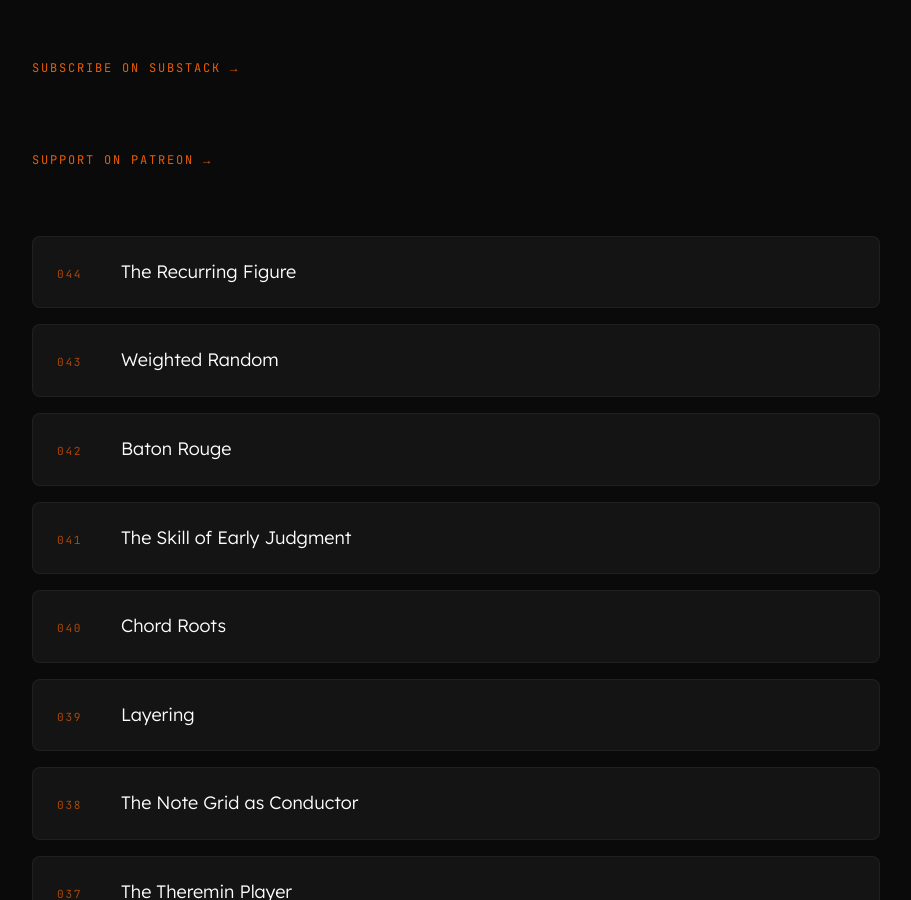
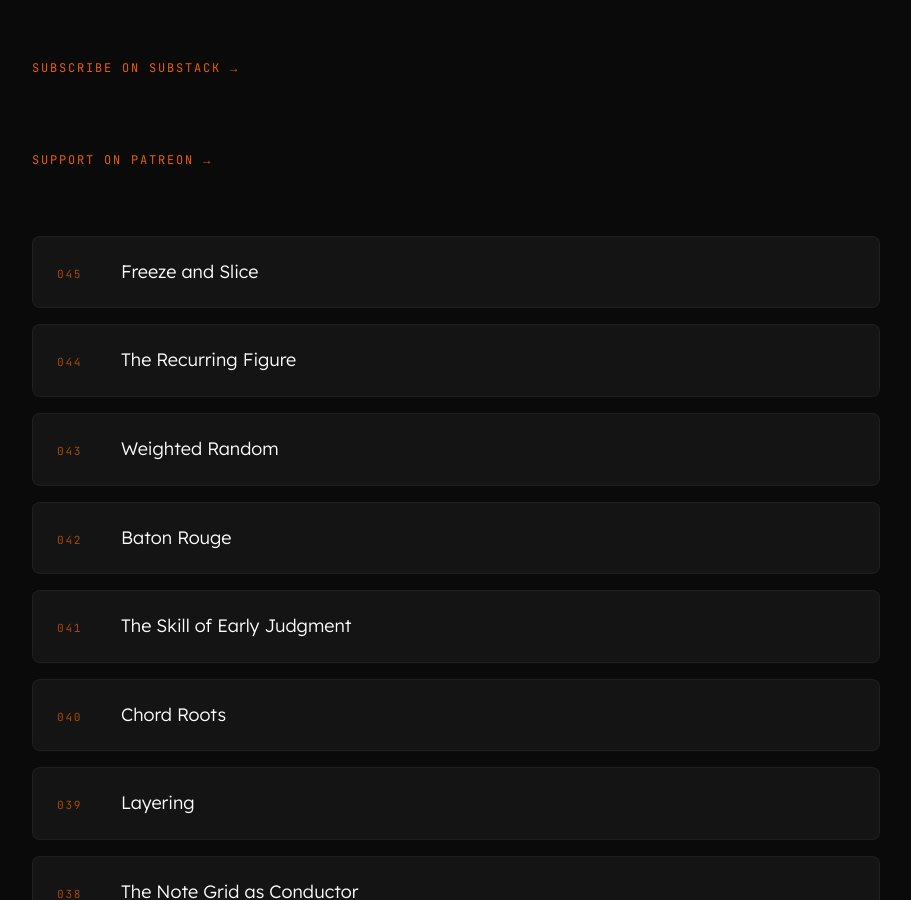
Before and after one commit to folk-sequence/folk-sequence.github.io, a Jekyll site: the page built from index.md, in a window 1280 px wide and 900 px high, scrolled down 582 px. Shown: the whole window, without its empty margins (184-1095 px from the left). Built offline with Jekyll 4.4.1, drawn with Linux system fonts in a browser that asks for light colours.

Commit message:
Add episode 045 to homepage

```diff
--- a/index.md
+++ b/index.md
@@ -13,6 +13,7 @@ description: "Companion essays for the Folk Sequence daily Bitwig music producti
 <p class="intro-watch"><a href="https://www.patreon.com/cw/FolkSequence" target="_blank" rel="noopener">Support on Patreon →</a></p>
 
 <ul class="episode-list">
+  <li><a href="/045-freeze-and-slice/"><span class="ep-num">045</span><span class="ep-title">Freeze and Slice</span></a></li>
   <li><a href="/044-the-recurring-figure/"><span class="ep-num">044</span><span class="ep-title">The Recurring Figure</span></a></li>
   <li><a href="/043-weighted-random/"><span class="ep-num">043</span><span class="ep-title">Weighted Random</span></a></li>
   <li><a href="/042-baton-rouge/"><span class="ep-num">042</span><span class="ep-title">Baton Rouge</span></a></li>
```
